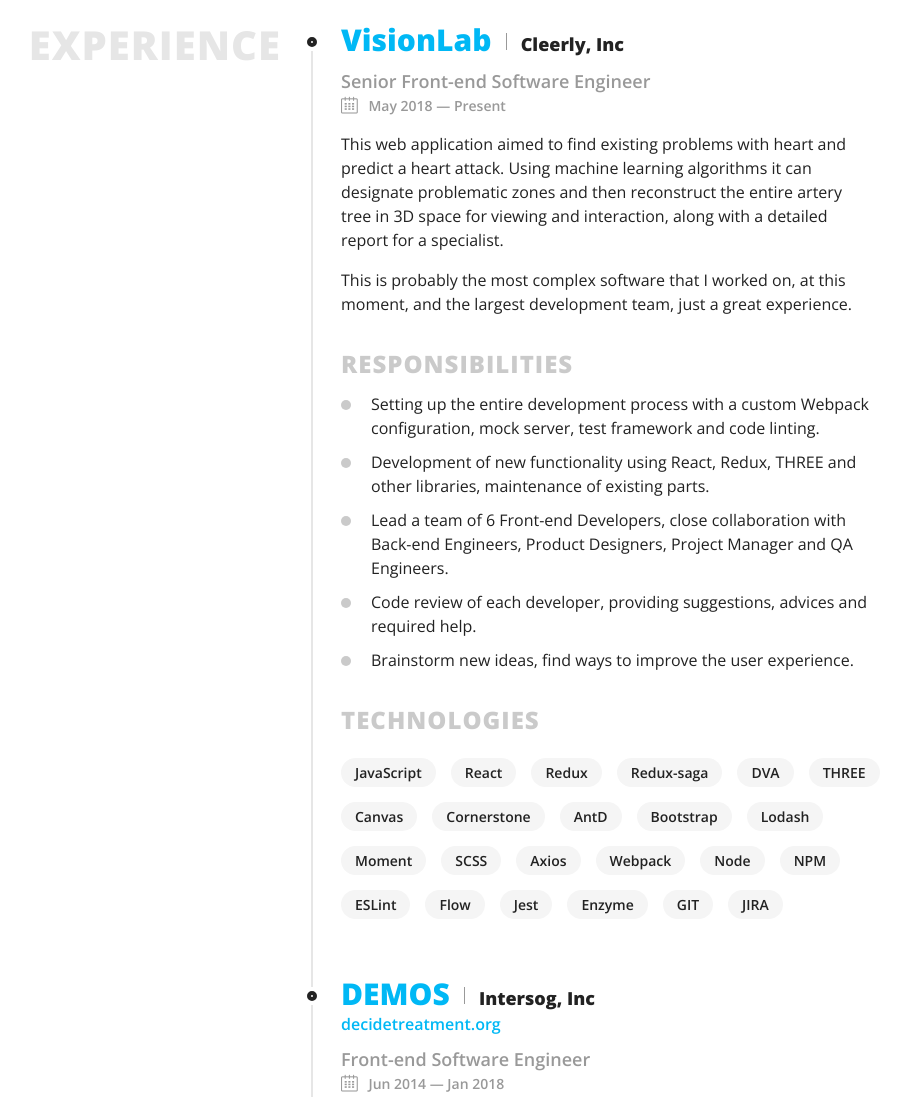
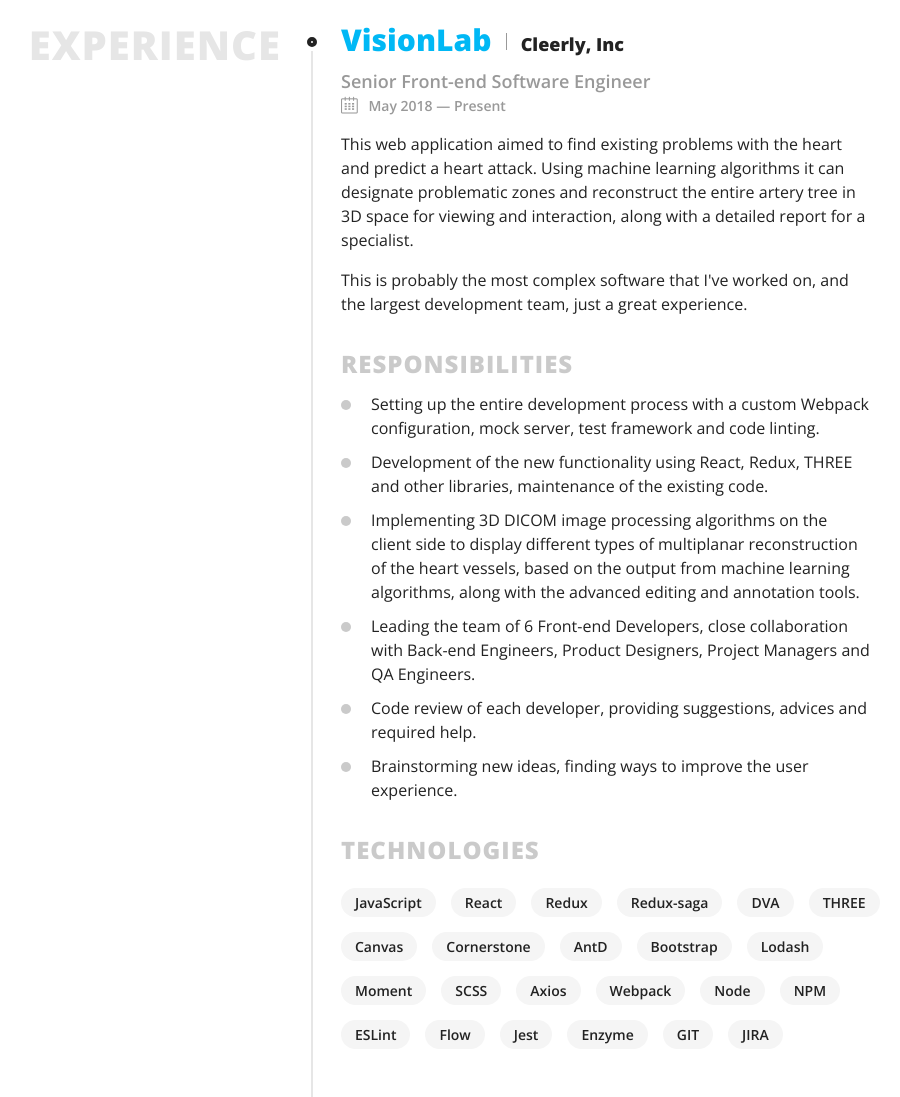
Before and after one commit to vladislavparsenyuk/vladislavparsenyuk.github.io, a website: page index.html in a window 1280 px wide. Shown: the part 1020-2117 px from the top of the page, without its empty margins (99-999 px from the left). Drawn offline with nearby package versions, Linux system fonts and the light colour scheme.

Commit message:
Update experience

```diff
--- a/index.html
+++ b/index.html
@@ -21,7 +21,7 @@
                 <div class="selfie"></div>
                 <div class="header">
                     <div class="header-name"><small>Vladislav</small><br>Parsenyuk</div>
-                    <div class="header-specialization">Senior Front-end Software Engineer<br><small>5 years experience</small></div>
+                    <div class="header-specialization">Senior Front-end Software Engineer<br><small>6 years of experience</small></div>
                 </div>
                 <div class="entanglement unprintable">JavaScript maniac<br>CSS Rock Star<br>SVG native speaker</div>
             </section>
@@ -87,23 +87,24 @@
                     <div class="record-date"><span class="icon-calendar"></span> May 2018 &mdash; Present</div>
                     <div class="record-description">
                         <p>
-                            This web application aimed to find existing problems with heart and predict a heart attack.
+                            This web application aimed to find existing problems with the heart and predict a heart attack.
                             Using machine learning algorithms it can designate problematic zones
-                            and then reconstruct the entire artery tree in 3D space for viewing and interaction,
+                            and reconstruct the entire artery tree in 3D space for viewing and interaction,
                             along with a detailed report for a specialist.
                         </p>
                         <p>
-                            This is probably the most complex software that I worked on, at this moment,
+                            This is probably the most complex software that I've worked on,
                             and the largest development team, just a great experience.
                         </p>
                     </div>
                     <div class="record-header">Responsibilities</div>
                     <div class="record-responsibilities">
                         <div>Setting up the entire development process with a custom Webpack configuration, mock server, test framework and code linting.</div>
-                        <div>Development of new functionality using React, Redux, THREE and other libraries, maintenance of existing parts.</div>
-                        <div>Lead a team of 6 Front-end Developers, close collaboration with Back-end Engineers, Product Designers, Project Manager and QA Engineers.</div>
+                        <div>Development of the new functionality using React, Redux, THREE and other libraries, maintenance of the existing code.</div>
+                        <div>Implementing 3D DICOM image processing algorithms on the client side to display different types of multiplanar reconstruction of the heart vessels, based on the output from machine learning algorithms, along with the advanced editing and annotation tools.</div>
+                        <div>Leading the team of 6 Front-end Developers, close collaboration with Back-end Engineers, Product Designers, Project Managers and QA Engineers.</div>
                         <div>Code review of each developer, providing suggestions, advices and required help.</div>
-                        <div>Brainstorm new ideas, find ways to improve the user experience.</div>
+                        <div>Brainstorming new ideas, finding ways to improve the user experience.</div>
                     </div>
                     <div class="record-header">Technologies</div>
                     <div class="record-skills">
```
Also changed, not shown: 1 other file.
